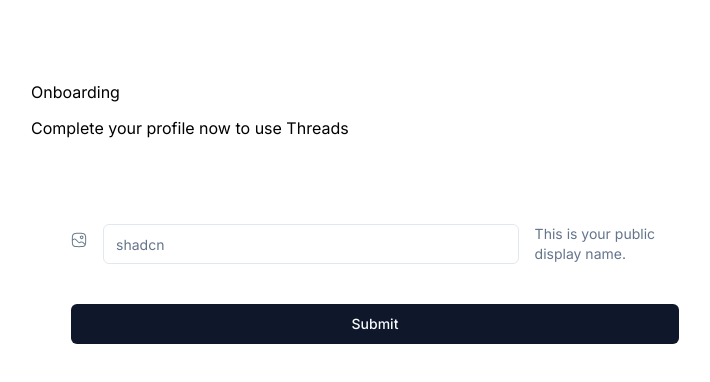
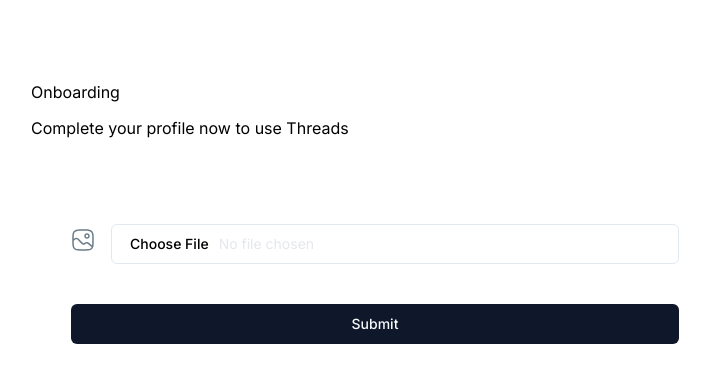
Before and after one commit to ERy03/threads, a Next.js app: page /onboarding in a window 1280 px wide. Shown: the top 382 px of the page, without its empty margins (265-975 px from the left). Built offline with nearby package versions, Linux system fonts and the light colour scheme; no server answers.

Commit message:
update: form profile image

```diff
--- a/components/forms/AccountProfile.tsx
+++ b/components/forms/AccountProfile.tsx
@@ -16,6 +16,7 @@
 import { UserValidation } from "@/lib/validations/user";
 import * as z from "zod";
 import Image from "next/image";
+import { ChangeEvent } from "react";
 
 interface Props {
   user: {
@@ -41,6 +42,13 @@
     },
   });
 
+  const handleImage = (
+    e: ChangeEvent,
+    fieldChange: (value: string) => void
+  ) => {
+    e.preventDefault();
+  };
+
   function onSubmit(values: z.infer<typeof UserValidation>) {
     // Do something with the form values.
     // ✅ This will be type-safe and validated.
@@ -53,6 +61,7 @@
         onSubmit={form.handleSubmit(onSubmit)}
         className="flex flex-col justify-start gap-10"
       >
+        {/* Profile Image */}
         <FormField
           control={form.control}
           name="profile_photo"
@@ -78,16 +87,25 @@
                   />
                 )}
               </FormLabel>
-              <FormControl>
-                <Input placeholder="shadcn" {...field} />
+              <FormControl className="flex-1 text-base-semibold text-gray-200">
+                <Input
+                  type="file"
+                  accept="image/*"
+                  placeholder="Upload a photo"
+                  className="account-form_image-input"
+                  onChange={(e) => handleImage(e, field.onChange)}
+                />
               </FormControl>
-              <FormDescription>
-                This is your public display name.
-              </FormDescription>
-              <FormMessage />
             </FormItem>
           )}
         />
+
+        {/* //TODO name */}
+
+        {/* //TODO username */}
+
+        {/* //TODO bio */}
+
         <Button type="submit">Submit</Button>
       </form>
     </Form>
```
